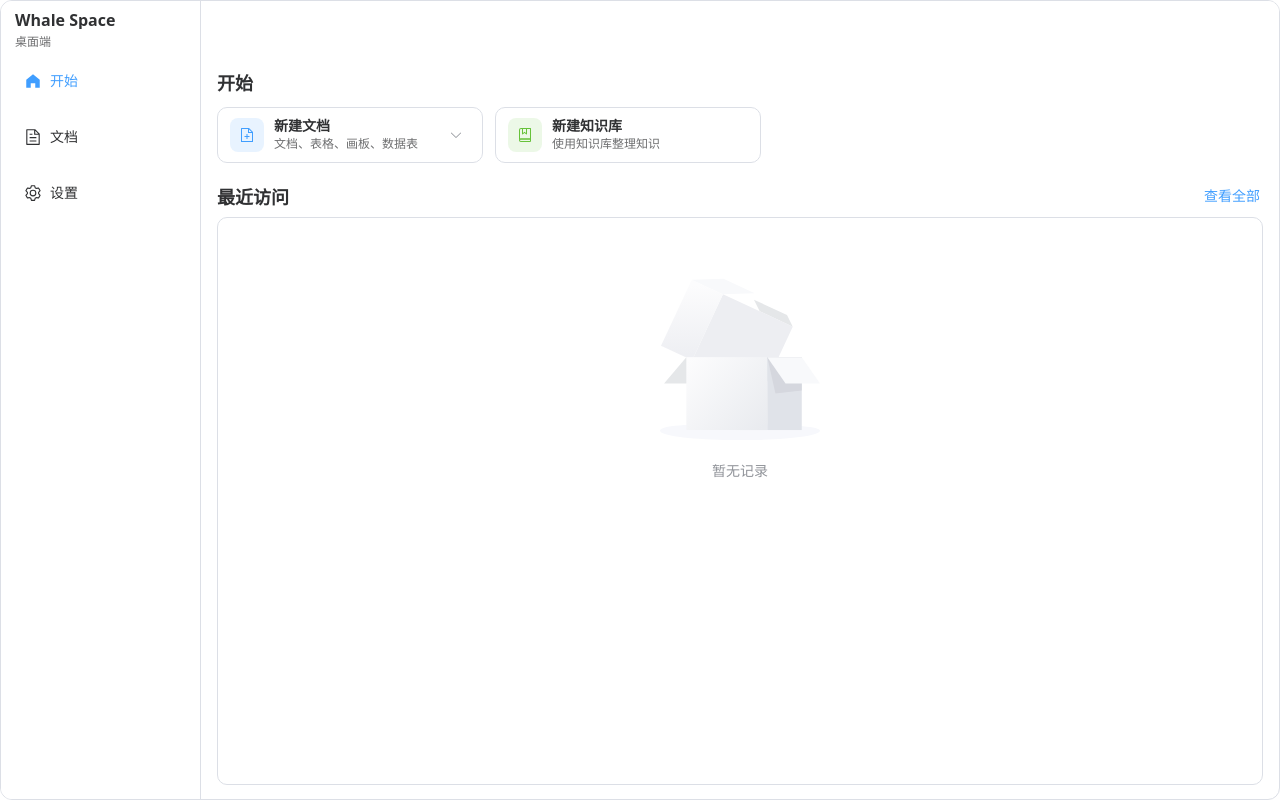
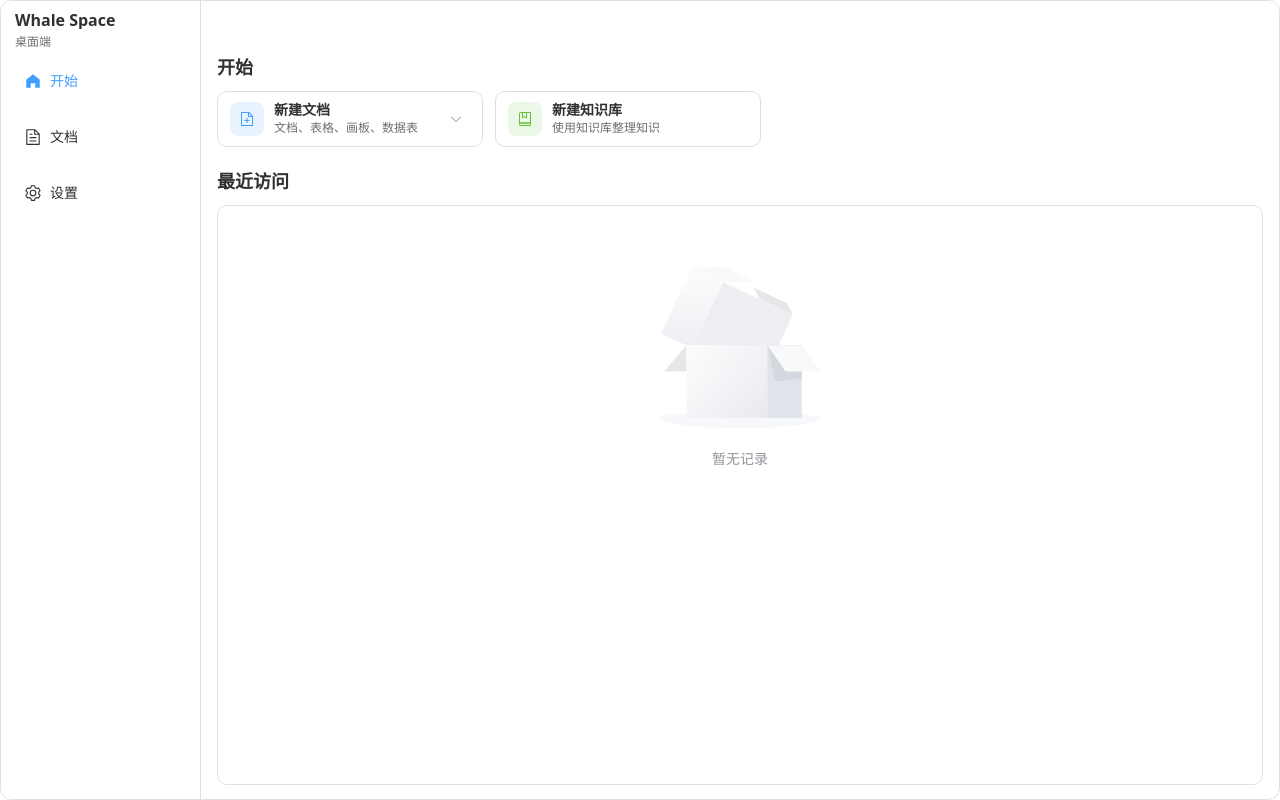
Before and after one commit to Lcxuan/whale-space-desktop, a Vue app: page /#/ in a window 1280 px wide. Built offline with nearby package versions, Linux system fonts and the light colour scheme; a web font is replaced by a local one.

Commit message:
style: 调整页面样式

```diff
--- a/src/layouts/AppLayout.vue
+++ b/src/layouts/AppLayout.vue
@@ -164,7 +164,7 @@ onBeforeUnmount(() => {
 }
 
 .ws-main {
-  padding: 16px;
+  padding: 0 16px 16px;
   min-height: 0;
 }
 
--- a/src/views/HomePage.vue
+++ b/src/views/HomePage.vue
@@ -39,7 +39,6 @@
     <div class="ws-start__recent">
       <div class="ws-start__section">
         <div class="ws-start__section-title">最近访问</div>
-        <el-button link type="primary" @click="goDocs">查看全部</el-button>
       </div>
       <div class="ws-start__recent-scroll">
         <RecentList />
@@ -59,10 +58,6 @@ const router = useRouter()
 const docsStore = useDocsStore()
 
 type CreateKind = 'doc' | 'sheet' | 'board' | 'db'
-
-function goDocs() {
-  router.push('/docs')
-}
 
 function createDoc(kind: CreateKind) {
   const defaultTitle =
@@ -131,7 +126,7 @@ function createKnowledgeBase() {
   display: flex;
   align-items: center;
   justify-content: space-between;
-  margin-bottom: 8px;
+  margin-bottom: 12px;
 }
 
 .ws-start__section-title {
```
